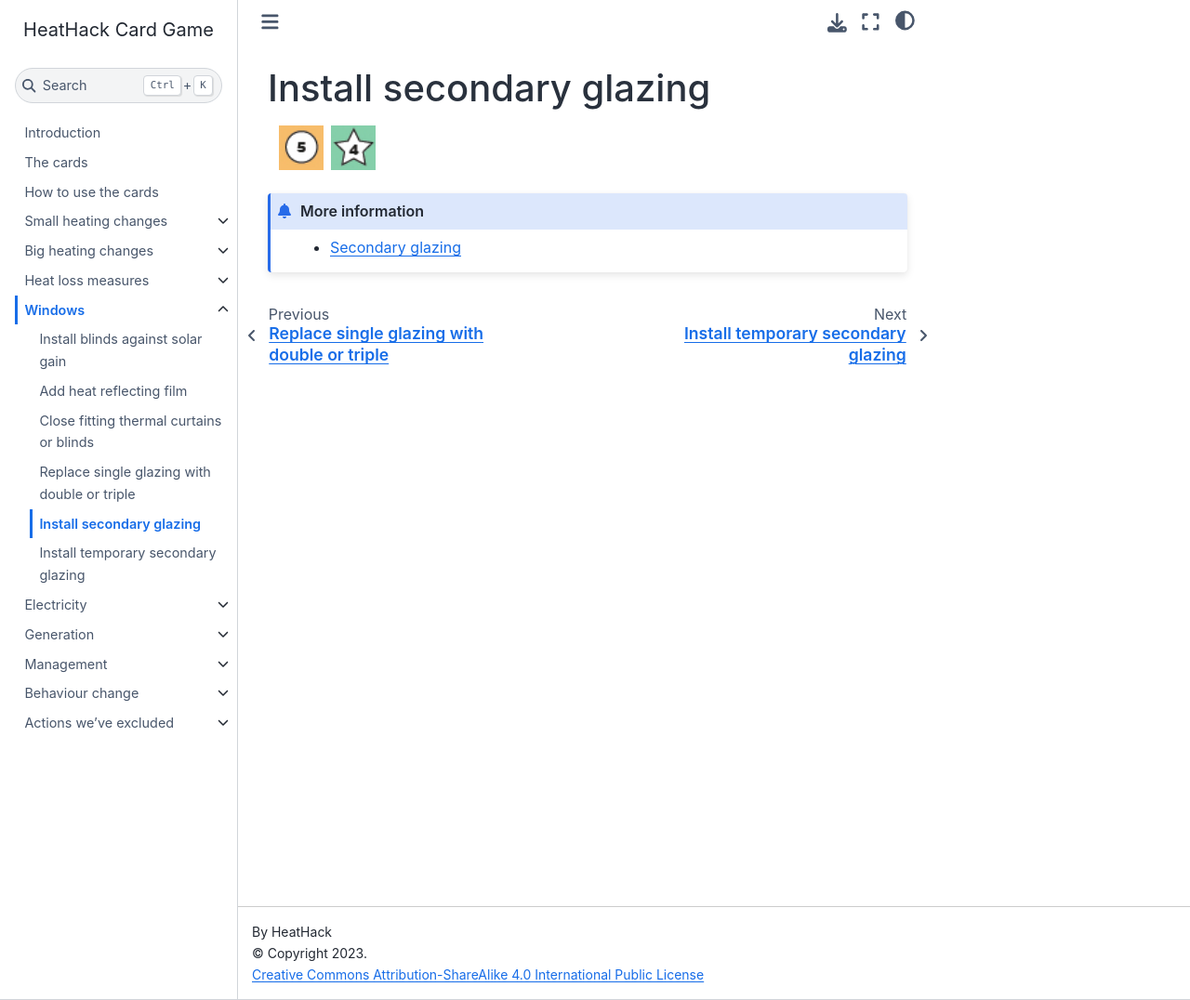
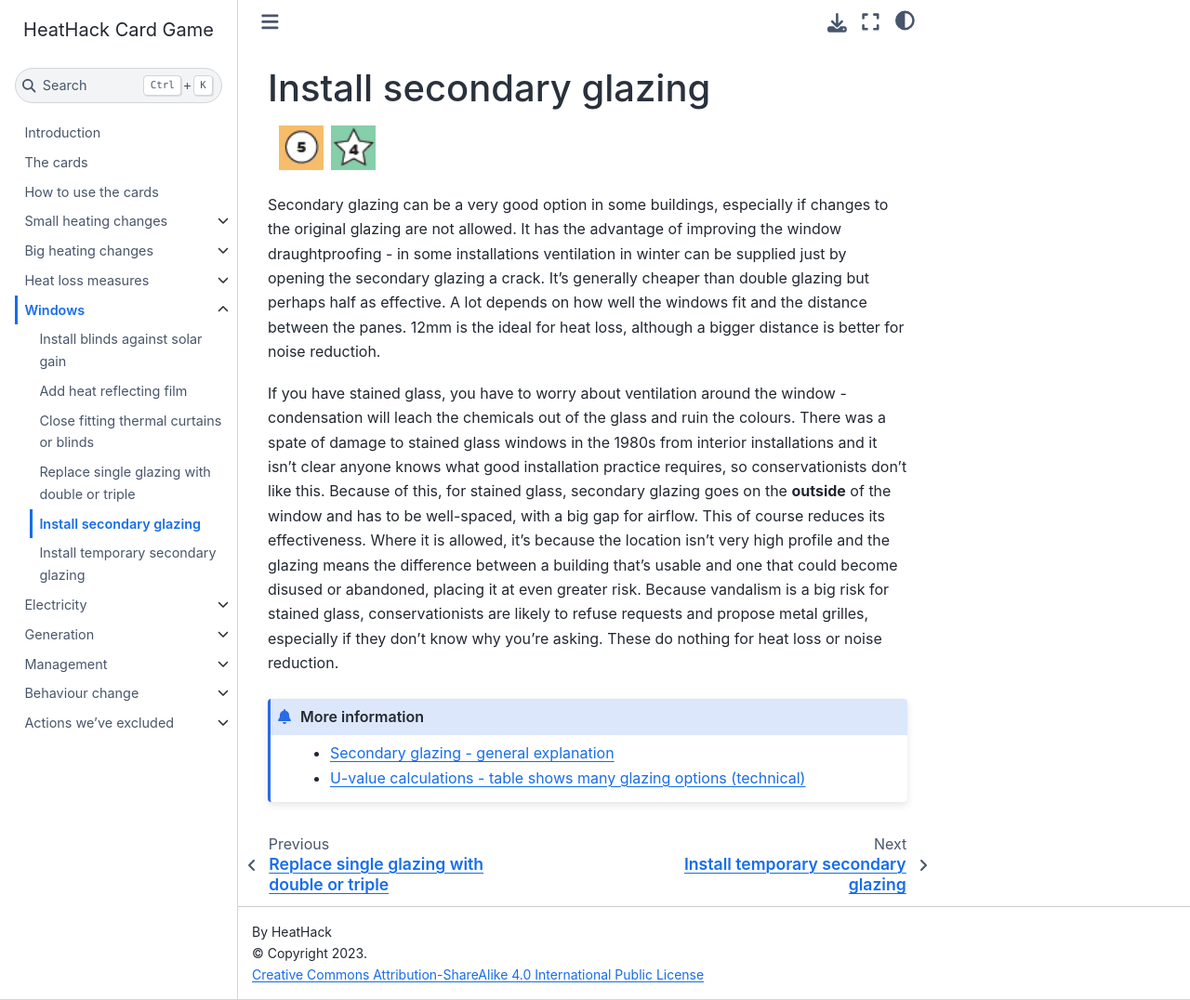
Before and after one commit to JeanCarletta/HeatHack-Card-Game, a Jupyter Book: the page built from windows/36-install-secondary-glazing.md, in a window 1280 px wide and 1076 px high. Shown: the whole window at 93% size. Built offline with Jupyter Book 1.0.4 settings and Sphinx 7.4.7 and the Sphinx Book theme 1.1.4, drawn with Linux system fonts in a browser that asks for light colours.

Commit message:
more glazing information

````diff
--- a/windows/36-install-secondary-glazing.md
+++ b/windows/36-install-secondary-glazing.md
@@ -21,8 +21,11 @@
 :::
 ::::
 
+Secondary glazing can be a very good option in some buildings, especially if changes to the original glazing are not allowed.  It has the advantage of improving the window draughtproofing - in some installations ventilation in winter can be supplied just by opening the secondary glazing a crack.   It's generally cheaper than double glazing but perhaps half as effective.  A lot depends on how well the windows fit and the distance between the panes. 12mm is the ideal for heat loss, although a bigger distance is better for noise reductioh.
+
+If you have stained glass, you have to worry about ventilation around the window - condensation will leach the chemicals out of the glass and ruin the colours.   There was a spate of damage to stained glass windows in the 1980s from interior installations and it isn't clear anyone knows what good installation practice requires, so conservationists don't like this.  Because of this, for stained glass, secondary glazing goes on the **outside** of the window and has to be well-spaced, with a big gap for airflow.  This of course reduces its effectiveness.   Where it is allowed, it's because the location isn't very high profile and the glazing means the difference between a building that's usable and one that could become disused or abandoned, placing it at even greater risk.  Because vandalism is a big risk for stained glass, conservationists are likely to refuse requests and propose metal grilles, especially if they don't know why you're asking.  These do nothing for heat loss or noise reduction.
 
 ```{admonition} More information
-
-- [Secondary glazing](https://www.cse.org.uk/advice/advice-and-support/secondary-glazing)
+- [Secondary glazing - general explanation](https://www.homebuilding.co.uk/advice/secondary-glazing)
+- [U-value calculations - table shows many glazing options (technical)](https://www.gov.scot/publications/tables-of-u-values-and-thermal-conductivity/)
 ```
````
Also changed, not shown: windows/35-replace-single-glazing-with-double-or-triple.md (+1 -1 lines), windows/37-install-temporary-secondary-glazing.md (+2 -1 lines).
